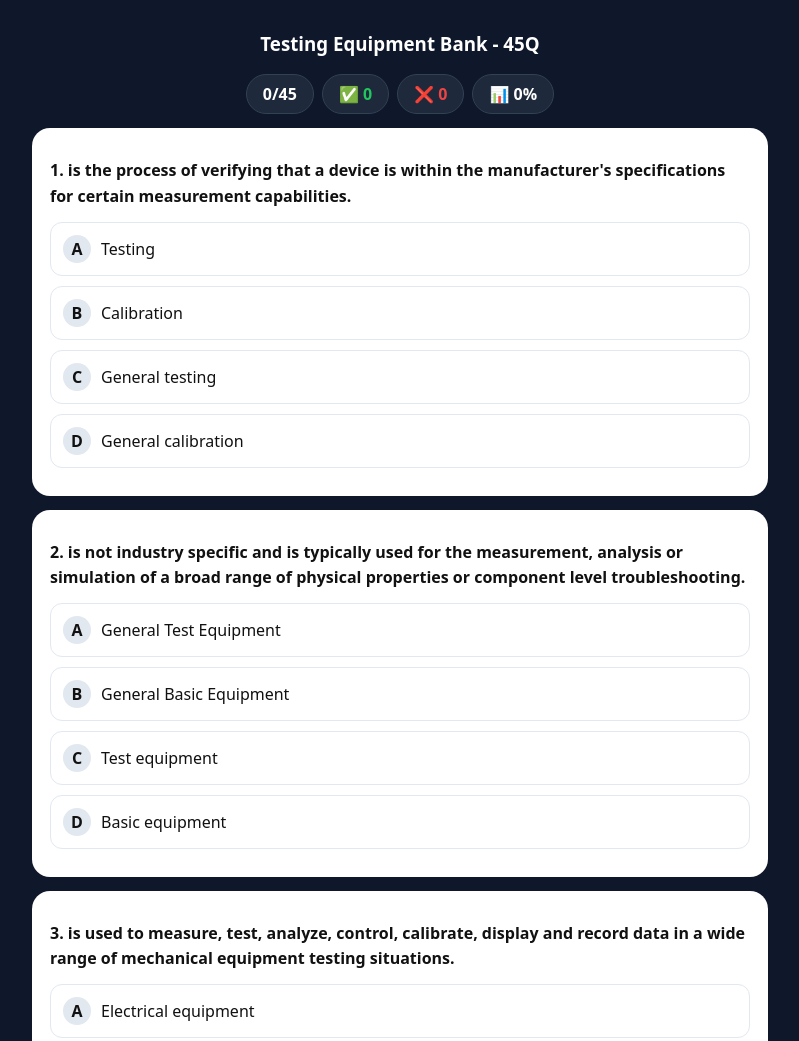
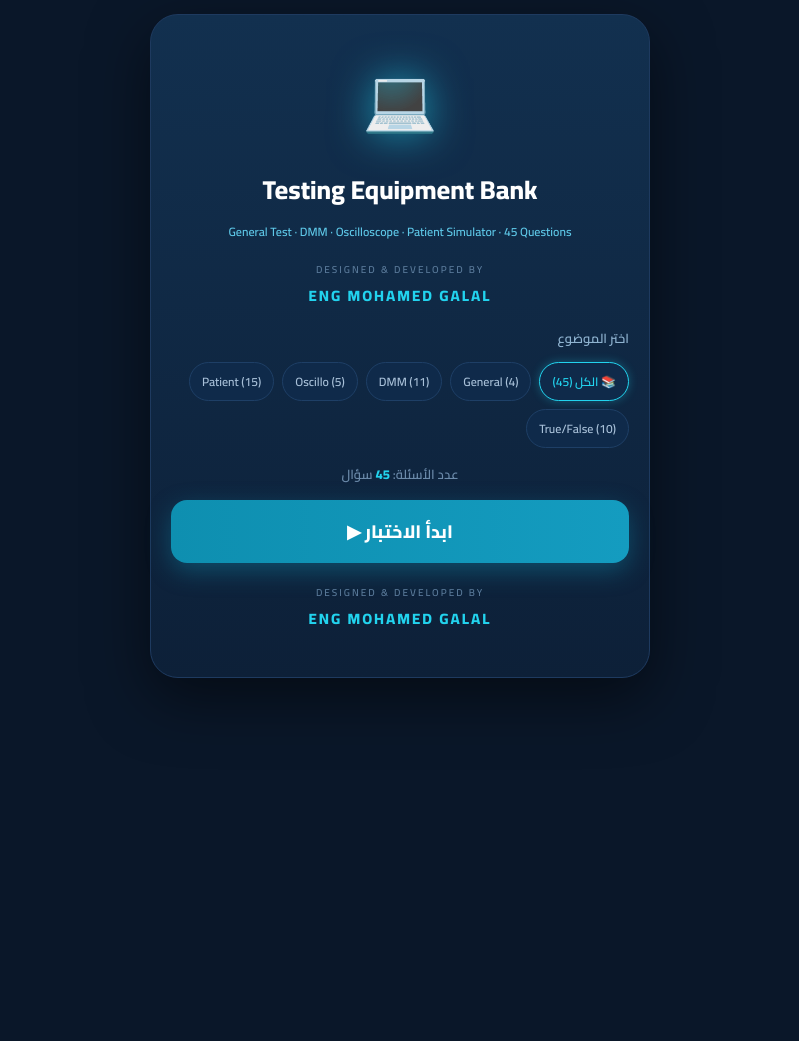
Before and after one commit to mohamed01150589-ship-it/eng-mohamedgalal.github.io, a plain HTML site: page index.html in a window 1280 px wide. Shown: the top 1041 px of the page, without its empty margins (240-1039 px from the left). After the commit the page ends 800 px from the top, so only its background shows below. Drawn offline with Linux system fonts and the light colour scheme.

Commit message:
Update index.html

```diff
--- a/index.html
+++ b/index.html
@@ -1,89 +1,136 @@
 <!DOCTYPE html>
-<html lang="en">
+<html lang="ar" dir="rtl">
 <head>
 <meta charset="UTF-8">
 <meta name="viewport" content="width=device-width,initial-scale=1">
 <title>Testing Bank - 45Q</title>
 <style>
-body{background:#0f172a;color:#fff;font-family:system-ui;padding:12px;margin:0}
-.header{display:flex;gap:8px;justify-content:center;margin:12px;flex-wrap:wrap;position:sticky;top:10px;z-index:10}
-.badge{background:#1e293b;border:1px solid #334155;border-radius:20px;padding:8px 16px;font-weight:800}
-.card{background:#fff;color:#111;border-radius:18px;padding:18px;margin:14px auto;max-width:700px}
-.q-title{font-size:16px;font-weight:800;margin:12px 0;line-height:1.6}
-.opt{border:1.5px solid #e2e8f0;border-radius:12px;padding:12px;margin:10px 0;cursor:pointer;display:flex;gap:10px;align-items:center}
-.opt:hover{background:#f1f5f9} .correct{background:#dcfce7!important;border-color:#22c55e!important} .wrong{background:#fee2e2!important;border-color:#ef4444!important}
-.num{background:#e2e8f0;border-radius:50%;width:28px;height:28px;display:flex;align-items:center;justify-content:center;font-weight:bold}
+@import url('https://fonts.googleapis.com/css2?family=Cairo:wght@600;800&display=swap');
+*{box-sizing:border-box;font-family:'Cairo',system-ui}
+body{margin:0;min-height:100vh;background:#0a1729;display:flex;justify-content:center;padding:14px;color:#fff}
+.wrapper{width:100%;max-width:500px}
+.card-main{background:linear-gradient(180deg,#12304f,#0d2038);border-radius:28px;padding:28px 20px;border:1px solid #1e3a5f;box-shadow:0 20px 60px rgba(0,0,0,.5);text-align:center}
+.laptop{font-size:60px;filter:drop-shadow(0 0 20px rgba(34,211,238,.6))}
+h1{margin:10px 0 4px;font-size:26px;font-weight:800}
+.sub{color:#5ec8e8;font-size:12px;margin:8px 0 18px;line-height:1.7}
+.dev{color:#5a7a9a;font-size:10px;letter-spacing:2px;margin:14px 0 2px}
+.dev-name{color:#22d3ee;font-weight:800;letter-spacing:2px;font-size:15px;margin-bottom:16px}
+.filters{display:flex;flex-wrap:wrap;gap:8px;justify-content:flex-start;margin:12px 0}
+.filt{background:#0f2a4a;border:1px solid #1e3f66;border-radius:20px;padding:7px 12px;font-size:12px;cursor:pointer;color:#a8c0d8}
+.filt.active{border-color:#22d3ee;color:#22d3ee;box-shadow:0 0 10px rgba(34,211,238,.3)}
+.count{color:#6b8aaa;font-size:13px;margin:14px 0}.count b{color:#22d3ee}
+.start-btn{width:100%;background:linear-gradient(90deg,#0e8fb0,#149cc0);border:none;border-radius:16px;padding:15px;font-size:18px;font-weight:800;color:#fff;cursor:pointer;box-shadow:0 8px 24px rgba(14,143,176,.4)}
+#quizView{display:none}
+.topbar{display:flex;gap:6px;justify-content:center;flex-wrap:wrap;margin:10px 0;position:sticky;top:8px;z-index:5}
+.badge{background:#132a46;border:1px solid #1e3f66;border-radius:20px;padding:6px 10px;font-size:11px;font-weight:700}
+.qcard{background:#fff;color:#111;border-radius:18px;padding:14px;margin:10px 0;text-align:left;direction:ltr}
+.qtitle{font-weight:800;font-size:13px;margin:6px 0 10px;line-height:1.5}
+.opt{border:1.5px solid #e2e8f0;border-radius:12px;padding:9px;margin:7px 0;cursor:pointer;display:flex;gap:8px;align-items:center;font-size:12px}
+.opt.correct{background:#dcfce7!important;border-color:#22c55e!important}.opt.wrong{background:#fee2e2!important;border-color:#ef4444!important}
+.letter{background:#e2e8f0;border-radius:50%;width:22px;height:22px;display:flex;align-items:center;justify-content:center;font-weight:bold;font-size:11px}
+.back{background:transparent;border:1px solid #2a4a70;color:#7fb8d8;border-radius:12px;padding:6px 12px;cursor:pointer;margin:8px 0}
 </style>
 </head>
 <body>
-<h3 style="text-align:center">Testing Equipment Bank - 45Q</h3>
-<div class="header">
+<div class="wrapper">
+<div id="landing" class="card-main">
+<div class="laptop">💻</div>
+<h1>Testing Equipment Bank</h1>
+<div class="sub">General Test · DMM · Oscilloscope · Patient Simulator · 45 Questions</div>
+<div class="dev">DESIGNED & DEVELOPED BY</div>
+<div class="dev-name">ENG MOHAMED GALAL</div>
+<div style="text-align:right;color:#8fb3d0;font-size:13px;margin-top:12px">اختر الموضوع</div>
+<div class="filters" id="filters"></div>
+<div class="count">عدد الأسئلة: <b id="qcount">45</b> سؤال</div>
+<button class="start-btn" onclick="startQuiz()">ابدأ الاختبار ▶</button>
+<div class="dev" style="margin-top:20px">DESIGNED & DEVELOPED BY</div>
+<div class="dev-name">ENG MOHAMED GALAL</div>
+</div>
+<div id="quizView">
+<button class="back" onclick="showLanding()">← رجوع</button>
+<div class="topbar">
 <div class="badge" id="prog">0/45</div>
 <div class="badge" style="color:#22c55e">✅ <span id="ok">0</span></div>
 <div class="badge" style="color:#ef4444">❌ <span id="bad">0</span></div>
 <div class="badge">📊 <span id="perc">0%</span></div>
 </div>
 <div id="quiz"></div>
+</div>
+</div>
 <script>
-const questions=[
-{q:"1. is the process of verifying that a device is within the manufacturer's specifications for certain measurement capabilities.",options:["Testing","Calibration","General testing","General calibration"],correct:1},
-{q:"2. is not industry specific and is typically used for the measurement, analysis or simulation of a broad range of physical properties or component level troubleshooting.",options:["General Test Equipment","General Basic Equipment","Test equipment","Basic equipment"],correct:0},
-{q:"3. is used to measure, test, analyze, control, calibrate, display and record data in a wide range of mechanical equipment testing situations.",options:["Electrical equipment","mechanical equipment","electronic equipment","a&c"],correct:1},
-{q:"4. is used to create signals and capture responses from electronic devices under test (DUTs).",options:["Electrical equipment","mechanical equipment","electronic equipment","a&c"],correct:2},
-{q:"5. Ohmmeter measure",options:["Resistance","Volt","current","Inductance"],correct:0},
-{q:"6. A multi-meter or a multitester is a",options:["Electrical equipment","mechanical equipment","electronic equipment","a&c"],correct:3},
-{q:"7. Typically for DMMs resolution levels of bits are generally used.",options:["12","18","16","20"],correct:2},
-{q:"8. When in this mode, the DMM sounds when two points are connected to each other.",options:["continuity","resistance","volt","current"],correct:0},
-{q:"9. Is the time required for the instrument to settle after the input has been switched.",options:["settling time","switch time","signal measure time","auto-zero time"],correct:0},
-{q:"10. This is the basic time required to make the measurement itself.",options:["settling time","switch time","signal measure time","auto-zero time"],correct:2},
-{q:"11. Once the value to be measured has been applied to the input, a certain time will be required for it to settle.",options:["settling time","switch time","signal measure time","auto-zero time"],correct:0},
-{q:"12. When auto-range is selected, or range changes are made, it is necessary to zero the meter to ensure accuracy.",options:["settling time","switch time","signal measure time","auto-zero time"],correct:3},
-{q:"13. In some DMMs a calibration is periodically performed. This must be accounted for, especially where measurements are taken under automatic or computer control.",options:["settling time","switch time","ADC calibration time","auto-zero time"],correct:2},
-{q:"14. Stands for alternating current (AC) in multi-meter symbols.",options:["c&d","squiggly line","solid line","dashed line"],correct:1},
-{q:"15. You use these settings when you are measuring a circuit with direct current in multi-meter symbols.",options:["c&d","squiggly line","solid line","dashed line"],correct:0},
-{q:"16. A type of electronic test instrument that allows the observation of the change of an electrical signal over time, such that voltage and time describe a shape which is continuously graphed against a calibrated scale.",options:["ECG","DMM","oscilloscope","DVOM"],correct:2},
-{q:"17. This is the attenuation or amplification of the signal. Use the volts/div control to adjust the amplitude of the signal to the desired measurement range.",options:["Graticule","vertical","horizontal","trigger"],correct:1},
-{q:"18. This is the time base. Use the sec/div control to set the amount of time per division represented",options:["Graticule","vertical","horizontal","trigger"],correct:2},
-{q:"19. Used to stabilize a repeated signal or single event.",options:["Graticule","vertical","horizontal","trigger"],correct:3},
-{q:"20. A network of lines representing meridians and parallels, on which a map or plan can be represented, on the screen of an oscilloscope, used as a measuring scale or an aid in locating objects.",options:["Graticule","vertical","horizontal","trigger"],correct:0},
-{q:"21. is the modeling of the human physiology such as vital signs, clinical signs and symptoms.",options:["ECG","patient","patient simulator","Spo2"],correct:2},
-{q:"22. Function of ECG",options:["Control heart signals","show heart signals","silence heart signals","create heart signals"],correct:3},
-{q:"23. All simulations are grouped into related wave groups.",options:["Arrhythmias simulation","Pacemaker","Normal Sinus Rhythm simulation","a&c"],correct:3},
-{q:"24. can adjust the amplitude of all TV Paced waveforms",options:["Arrhythmias simulation","Pacemaker","Normal Sinus Rhythm simulation","a&c"],correct:3},
-{q:"25. Cardiac output measurement devices that use different techniques are",options:["Fick dye injection","Doppler ultrasonography","Bio-impedance","a,b&C"],correct:3},
-{q:"26. Before you do a pressure leak test on a monitor, do the pressure leak test",options:["without monitor","with monitor","with the nurse","a&c"],correct:0},
-{q:"27. When you put the oximeter sensor on the artificial finger, make sure the red LEDs are the bottom.",options:["off","in","at","on"],correct:3},
-{q:"28. You can the degree of oxygen saturation in Spo2 parameters",options:["raise only","lower only","raise or lower","no answer"],correct:2},
-{q:"29. You can test SpO2 under light",options:["white","red","yellow","any"],correct:3},
-{q:"30. Some simulators test Massimo Rainbow SpO2.",options:["can't","can","always","no correct answer"],correct:1},
-{q:"31. The manufacturer must be known before you do a pulse oximeter test, optically through an",options:["real leg","real finger","artificial finger","artificial leg"],correct:2},
-{q:"32. Oximeter Limits Test",options:["Oxygen Limits Test","Pulse Rate Test","Pulse Amplitude Test","a,b&C"],correct:3},
-{q:"33. Are a series of steps that change the output of the simulator automatically.",options:["Oxygen Limits Test","Pulse Rate Test","Pulse Amplitude Test","Autosequences"],correct:3},
-{q:"34. If the tester is not to be used for more than a month,",options:["remove it from charger","keep it in charger","get new charger","call for new tester"],correct:0},
-{q:"35. is a breakthrough measurement that allows clinicians to noninvasively and continuously monitor levels of methemoglobin in the blood",options:["SpHb","SpMet","SpCO","Leak Test"],correct:1},
-{q:"True or False: Frequency is in henry",options:["True","False"],correct:1},
-{q:"True or False: DUT is device under calibration",options:["True","False"],correct:1},
-{q:"True or False: Digital multi-meters are now far more common due to their cost and precision",options:["True","False"],correct:0},
-{q:"True or False: Time is displayed on oscilloscope from right to left vertically",options:["True","False"],correct:1},
-{q:"True or False: Volt appears on oscilloscope horizontally",options:["True","False"],correct:1},
-{q:"True or False: Replace the batteries when the high battery indicator shows to prevent incorrect measurements",options:["True","False"],correct:1},
-{q:"True or False: Use the Product around explosive gas, vapor, or in damp or wet environments",options:["True","False"],correct:1},
-{q:"True or False: The pulse oximeter component of the device is not intended to validate the SpO2 accuracy of pulse oximeter equipment.",options:["True","False"],correct:0},
-{q:"True or False: You can put fluid onto the Product surface. Fluid seepage into the electrical circuitry may cause the tester to fail.",options:["True","False"],correct:1},
-{q:"True or False: Pressure Gauge: This test causes the system to rise to the Set point pressure, which was defined when the auto sequence was edited.",options:["True","False"],correct:1}
+const allQuestions=[
+{q:"1. is the process of verifying that a device is within the manufacturer's specifications.",options:["Testing","Calibration","General testing","General calibration"],correct:1,cat:"General"},
+{q:"2. is not industry specific and is typically used for measurement.",options:["General Test Equipment","General Basic Equipment","Test equipment","Basic equipment"],correct:0,cat:"General"},
+{q:"3. is used to measure, test, analyze, control, calibrate, display and record data in mechanical testing.",options:["Electrical equipment","mechanical equipment","electronic equipment","a&c"],correct:1,cat:"General"},
+{q:"4. is used to create signals and capture responses from electronic devices under test (DUTs).",options:["Electrical equipment","mechanical equipment","electronic equipment","a&c"],correct:2,cat:"General"},
+{q:"5. Ohmmeter measure",options:["Resistance","Volt","current","Inductance"],correct:0,cat:"DMM"},
+{q:"6. A multi-meter or a multitester is a",options:["Electrical equipment","mechanical equipment","electronic equipment","a&c"],correct:3,cat:"DMM"},
+{q:"7. Typically for DMMs resolution levels of bits are generally used.",options:["12","18","16","20"],correct:2,cat:"DMM"},
+{q:"8. When in this mode, the DMM sounds when two points are connected.",options:["continuity","resistance","volt","current"],correct:0,cat:"DMM"},
+{q:"9. Is the time required for the instrument to settle after the input has been switched.",options:["settling time","switch time","signal measure time","auto-zero time"],correct:0,cat:"DMM"},
+{q:"10. This is the basic time required to make the measurement itself.",options:["settling time","switch time","signal measure time","auto-zero time"],correct:2,cat:"DMM"},
+{q:"11. Once the value to be measured has been applied, a certain time will be required.",options:["settling time","switch time","signal measure time","auto-zero time"],correct:0,cat:"DMM"},
+{q:"12. When auto-range is selected, it is necessary to zero the meter.",options:["settling time","switch time","signal measure time","auto-zero time"],correct:3,cat:"DMM"},
+{q:"13. In some DMMs a calibration is periodically performed.",options:["settling time","switch time","ADC calibration time","auto-zero time"],correct:2,cat:"DMM"},
+{q:"14. Stands for alternating current (AC) in multi-meter symbols.",options:["c&d","squiggly line","solid line","dashed line"],correct:1,cat:"DMM"},
+{q:"15. You use these settings when you are measuring a circuit with direct current.",options:["c&d","squiggly line","solid line","dashed line"],correct:0,cat:"DMM"},
+{q:"16. A type of electronic test instrument that allows observation of signal change over time",options:["ECG","DMM","oscilloscope","DVOM"],correct:2,cat:"Oscilloscope"},
+{q:"17. This is the attenuation or amplification of the signal. Use the volts/div control",options:["Graticule","vertical","horizontal","trigger"],correct:1,cat:"Oscilloscope"},
+{q:"18. This is the time base. Use the sec/div control",options:["Graticule","vertical","horizontal","trigger"],correct:2,cat:"Oscilloscope"},
+{q:"19. Used to stabilize a repeated signal or single event.",options:["Graticule","vertical","horizontal","trigger"],correct:3,cat:"Oscilloscope"},
+{q:"20. A network of lines representing meridians and parallels on oscilloscope screen",options:["Graticule","vertical","horizontal","trigger"],correct:0,cat:"Oscilloscope"},
+{q:"21. is the modeling of the human physiology such as vital signs",options:["ECG","patient","patient simulator","Spo2"],correct:2,cat:"Patient"},
+{q:"22. Function of ECG",options:["Control heart signals","show heart signals","silence heart signals","create heart signals"],correct:3,cat:"Patient"},
+{q:"23. All simulations are grouped into related wave groups.",options:["Arrhythmias simulation","Pacemaker","Normal Sinus Rhythm simulation","a&c"],correct:3,cat:"Patient"},
+{q:"24. can adjust the amplitude of all TV Paced waveforms",options:["Arrhythmias simulation","Pacemaker","Normal Sinus Rhythm simulation","a&c"],correct:3,cat:"Patient"},
+{q:"25. Cardiac output measurement devices that use different techniques are",options:["Fick dye injection","Doppler ultrasonography","Bio-impedance","a,b&C"],correct:3,cat:"Patient"},
+{q:"26. Before you do a pressure leak test on a monitor, do the pressure leak test",options:["without monitor","with monitor","with the nurse","a&c"],correct:0,cat:"Patient"},
+{q:"27. When you put the oximeter sensor on the artificial finger, make sure the red LEDs are the bottom.",options:["off","in","at","on"],correct:3,cat:"Patient"},
+{q:"28. You can the degree of oxygen saturation in Spo2 parameters",options:["raise only","lower only","raise or lower","no answer"],correct:2,cat:"Patient"},
+{q:"29. You can test SpO2 under light",options:["white","red","yellow","any"],correct:3,cat:"Patient"},
+{q:"30. Some simulators test Massimo Rainbow SpO2.",options:["can't","can","always","no correct answer"],correct:1,cat:"Patient"},
+{q:"31. The manufacturer must be known before you do a pulse oximeter test, optically through an",options:["real leg","real finger","artificial finger","artificial leg"],correct:2,cat:"Patient"},
+{q:"32. Oximeter Limits Test",options:["Oxygen Limits Test","Pulse Rate Test","Pulse Amplitude Test","a,b&C"],correct:3,cat:"Patient"},
+{q:"33. Are a series of steps that change the output of the simulator automatically.",options:["Oxygen Limits Test","Pulse Rate Test","Pulse Amplitude Test","Autosequences"],correct:3,cat:"Patient"},
+{q:"34. If the tester is not to be used for more than a month,",options:["remove it from charger","keep it in charger","get new charger","call for new tester"],correct:0,cat:"Patient"},
+{q:"35. is a breakthrough measurement that allows clinicians to noninvasively monitor methemoglobin",options:["SpHb","SpMet","SpCO","Leak Test"],correct:1,cat:"Patient"},
+{q:"36. Frequency is in henry",options:["True","False"],correct:1,cat:"TrueFalse"},
+{q:"37. DUT is device under calibration",options:["True","False"],correct:1,cat:"TrueFalse"},
+{q:"38. Digital multi-meters are now far more common due to their cost and precision",options:["True","False"],correct:0,cat:"TrueFalse"},
+{q:"39. Time is displayed on oscilloscope from right to left vertically",options:["True","False"],correct:1,cat:"TrueFalse"},
+{q:"40. Volt appears on oscilloscope horizontally",options:["True","False"],correct:1,cat:"TrueFalse"},
+{q:"41. Replace the batteries when the high battery indicator shows",options:["True","False"],correct:1,cat:"TrueFalse"},
+{q:"42. Use the Product around explosive gas, vapor, or in damp or wet environments",options:["True","False"],correct:1,cat:"TrueFalse"},
+{q:"43. The pulse oximeter component is not intended to validate SpO2 accuracy",options:["True","False"],correct:0,cat:"TrueFalse"},
+{q:"44. You can put fluid onto the Product surface. Fluid seepage may cause failure.",options:["True","False"],correct:1,cat:"TrueFalse"},
+{q:"45. Pressure Gauge causes the system to rise to the Set point pressure",options:["True","False"],correct:1,cat:"TrueFalse"},
 ];
-let ok=0,bad=0;let answered=new Set();
-function render(){
-document.getElementById('prog').innerText=answered.size+'/'+questions.length;
-document.getElementById('ok').innerText=ok;
-document.getElementById('bad').innerText=bad;
-document.getElementById('perc').innerText=Math.round((ok/questions.length)*100||0)+'%';
+const cats=[
+{id:'all',name:'الكل',count:45},
+{id:'General',name:'General',count:4},
+{id:'DMM',name:'DMM',count:11},
+{id:'Oscilloscope',name:'Oscillo',count:5},
+{id:'Patient',name:'Patient',count:15},
+{id:'TrueFalse',name:'True/False',count:10}
+];
+let activeCat='all';let filtered=allQuestions;let ok=0,bad=0,answered=new Set();
+function renderFilters(){
+let h='';cats.forEach(c=>{
+let cnt=c.id==='all'?allQuestions.length:c.count;
+let label=c.id==='all'?'📚 الكل ('+cnt+')':c.name+' ('+cnt+')';
+let cls=activeCat===c.id?'filt active':'filt';
+h+='<div class="'+cls+'" onclick="setCat(\''+c.id+'\')">'+label+'</div>';
+});
+document.getElementById('filters').innerHTML=h;
+document.getElementById('qcount').innerText=filtered.length;
 }
-function build(){
-let h='';questions.forEach((qq,i)=>{h+=`<div class="card"><div class="q-title">${qq.q}</div>`;qq.options.forEach((op,j)=>{h+=`<div class="opt" id="q${i}o${j}" onclick="check(${i},${j})"><div class="num">${String.fromCharCode(65+j)}</div> ${op}</div>`;});h+=`</div>`;});document.getElementById('quiz').innerHTML=h;
-}
-function check(qi,oi){if(answered.has(qi)) return;answered.add(qi);let q=questions[qi];let el=document.getElementById(`q${qi}o${oi}`);if(oi===q.correct){el.classList.add('correct'); ok++}else{el.classList.add('wrong'); document.getElementById(`q${qi}o${q.correct}`).classList.add('correct'); bad++}render();}
-build();render();
+function setCat(id){activeCat=id;if(id==='all')filtered=allQuestions;else filtered=allQuestions.filter(q=>q.cat===id);renderFilters();}
+function showLanding(){document.getElementById('landing').style.display='block';document.getElementById('quizView').style.display='none'}
+function startQuiz(){ok=0;bad=0;answered=new Set();document.getElementById('landing').style.display='none';document.getElementById('quizView').style.display='block';build();renderProg();window.scrollTo(0,0);}
+function renderProg(){document.getElementById('prog').innerText=answered.size+'/'+filtered.length;document.getElementById('ok').innerText=ok;document.getElementById('bad').innerText=bad;document.getElementById('perc').innerText=Math.round((ok/filtered.length)*100||0)+'%';}
+function build(){let h='';filtered.forEach((qq,i)=>{h+='<div class="qcard"><div class="qtitle">'+qq.q+'</div>';qq.options.forEach((op,j)=>{h+='<div class="opt" id="q'+i+'o'+j+'" onclick="check('+i+','+j+')"><div class="letter">'+String.fromCharCode(65+j)+'</div> '+op+'</div>';});h+='</div>';});document.getElementById('quiz').innerHTML=h;}
+function check(qi,oi){if(answered.has(qi))return;answered.add(qi);let q=filtered[qi];let el=document.getElementById('q'+qi+'o'+oi);if(oi===q.correct){el.classList.add('correct');ok++}else{el.classList.add('wrong');document.getElementById('q'+qi+'o'+q.correct).classList.add('correct');bad++}renderProg();}
+renderFilters();
 </script>
 </body>
-</html>
+  </html>
```
